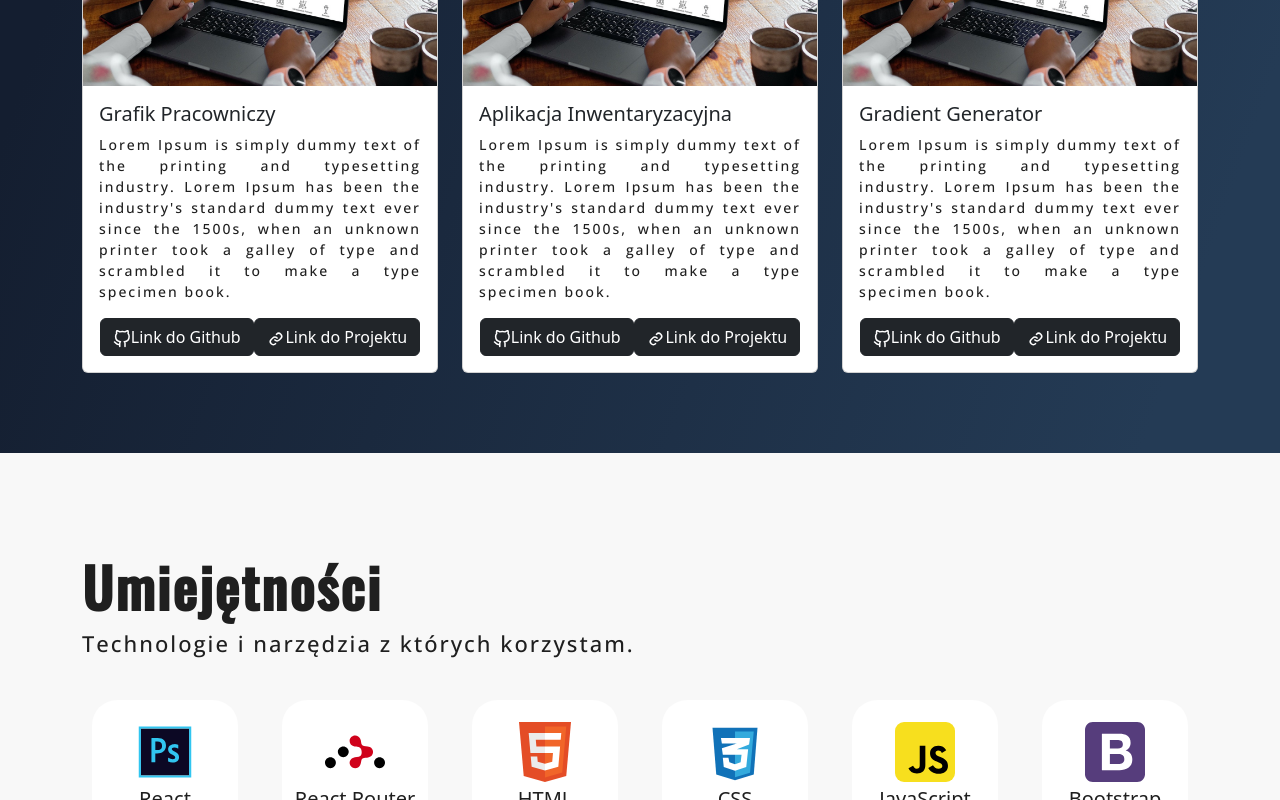
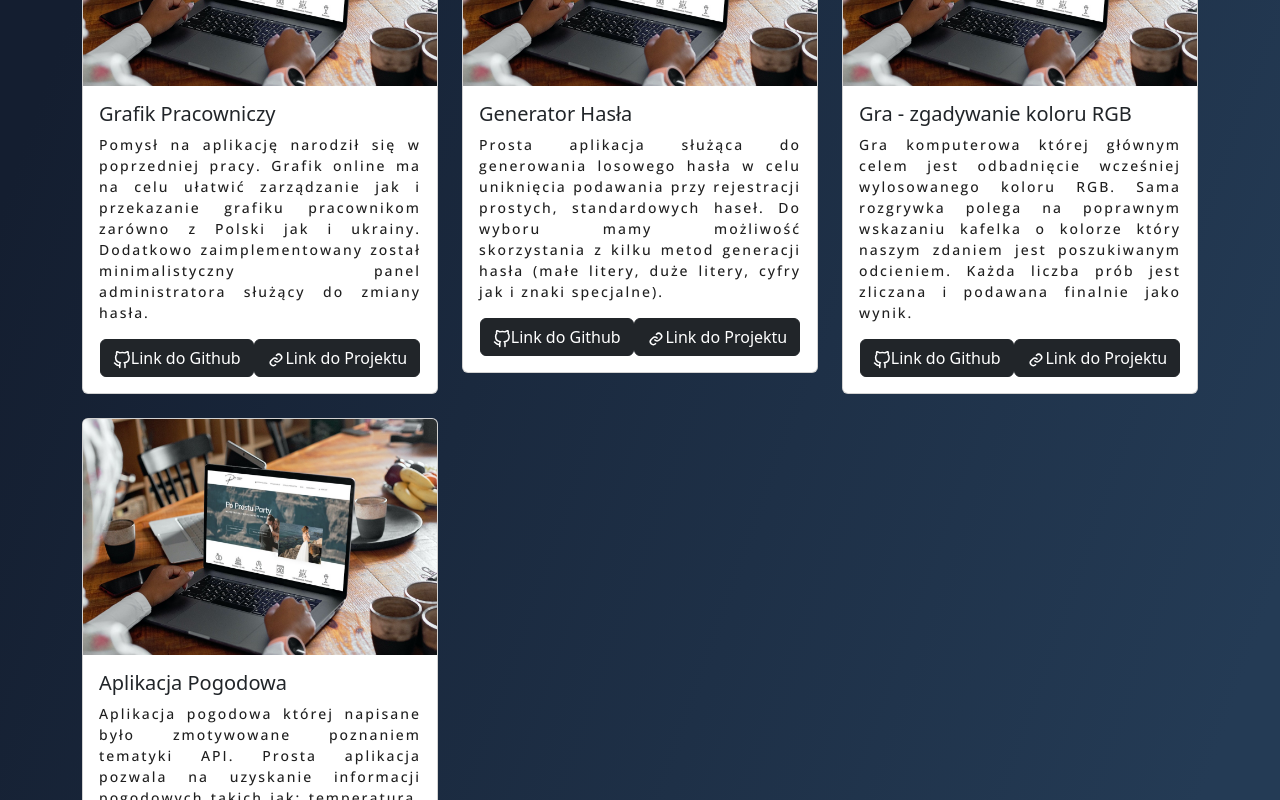
Before and after one commit to Dworianek/adrian-dworak-portfolio, a React (Create React App) app: page / in a window 1280 px wide. Shown: the part 1080-1880 px from the top of the page. Built offline with nearby package versions, Linux system fonts and the light colour scheme.

Commit message:
commit projects text

```diff
--- a/src/i18n.js
+++ b/src/i18n.js
@@ -32,15 +32,19 @@ i18n.use(initReactI18next).init({
         //Proejct1
         project1Header: "Grafik Pracowniczy",
         project1Text:
-          "Lorem Ipsum is simply dummy text of the printing and typesetting industry. Lorem Ipsum has been the industry's standard dummy text ever since the 1500s, when an unknown printer took a galley of type and scrambled it to make a type specimen book.",
+          "Pomysł na aplikację narodził się w poprzedniej pracy. Grafik online ma na celu ułatwić zarządzanie jak i przekazanie  grafiku pracownikom zarówno z Polski jak i ukrainy. Dodatkowo zaimplementowany został minimalistyczny panel administratora służący do zmiany hasła.",
         //Proejct2
-        project2Header: "Aplikacja Inwentaryzacyjna",
+        project2Header: "Generator Hasła",
         project2Text:
-          "Lorem Ipsum is simply dummy text of the printing and typesetting industry. Lorem Ipsum has been the industry's standard dummy text ever since the 1500s, when an unknown printer took a galley of type and scrambled it to make a type specimen book.",
+          "Prosta aplikacja służąca do generowania losowego hasła w celu uniknięcia podawania przy rejestracji prostych, standardowych haseł. Do wyboru mamy możliwość skorzystania z kilku metod generacji hasła (małe litery, duże litery, cyfry jak i znaki specjalne).",
         //Proejct3
-        project3Header: "Gradient Generator",
+        project3Header: "Gra - zgadywanie koloru RGB",
         project3Text:
-          "Lorem Ipsum is simply dummy text of the printing and typesetting industry. Lorem Ipsum has been the industry's standard dummy text ever since the 1500s, when an unknown printer took a galley of type and scrambled it to make a type specimen book.",
+          "Gra komputerowa której głównym celem jest odbadnięcie wcześniej wylosowanego koloru RGB. Sama rozgrywka polega na poprawnym wskazaniu kafelka o kolorze który naszym zdaniem jest poszukiwanym odcieniem. Każda liczba prób jest zliczana i podawana finalnie jako wynik.",
+        //Proejct4
+        project4Header: "Aplikacja Pogodowa",
+        project4Text:
+          "Aplikacja pogodowa której napisane było zmotywowane poznaniem tematyki API. Prosta aplikacja pozwala na uzyskanie informacji pogodowych takich jak: temperatura, ciśnienie, godzina wschodu czy zachodu słońca. Istnieje możliwość podania interesującego nas miasta.",
         // Skills Text
         skillsHeader: "Umiejętności",
         skillsText: "Technologie i narzędzia z których korzystam.",
@@ -95,18 +99,22 @@ i18n.use(initReactI18next).init({
         projectHeader: "Projects",
         projectText: "Take a look at my recent projects.",
         projectButton: "Check Project",
-        //Proejct1
+        //Project1
         project1Header: "Employee Scheduler",
         project1Text:
-          "ENGLorem Ipsum is simply dummy text of the printing and typesetting industry. Lorem Ipsum has been the industry's standard dummy text ever since the 1500s, when an unknown printer took a galley of type and scrambled it to make a type specimen book.",
-        //Proejct2
-        project2Header: "Inventory application",
+          "The idea for the application was born in a previous job. The online schedule is designed to facilitate the management and transfer of the schedule to employees from both Poland and Ukraine. In addition, a minimalist administrator panel has been implemented for changing the password.",
+        //Project2
+        project2Header: "Password Generator",
         project2Text:
-          "ENGLorem Ipsum is simply dummy text of the printing and typesetting industry. Lorem Ipsum has been the industry's standard dummy text ever since the 1500s, when an unknown printer took a galley of type and scrambled it to make a type specimen book.",
-        //Proejct3
-        project3Header: "Gradient Generator",
+          "A simple application used to generate a random password in order to avoid entering simple, standard passwords during registration. We can choose from several methods of password generation (lowercase letters, uppercase letters, numbers and special characters).",
+        //Project3
+        project3Header: "Game - RGB color guessing",
         project3Text:
-          "ENGLorem Ipsum is simply dummy text of the printing and typesetting industry. Lorem Ipsum has been the industry's standard dummy text ever since the 1500s, when an unknown printer took a galley of type and scrambled it to make a type specimen book.",
+          "A computer game whose main goal is to check the previously drawn RGB color. The game itself consists in correctly indicating a tile with a color that we think is the shade we are looking for. Each number of attempts is counted and finally given as a result.",
+        //Project4
+        project4Header: "Weather App",
+        project4Text:
+          "The weather application which was written motivated by learning about the API. A simple application allows you to obtain weather information such as: temperature, pressure, time of sunrise or sunset. You can enter the city you are interested in.",
         // Skills Text
         skillsHeader: "Skills",
         skillsText: "Technologies and tools I use.",
--- a/src/layouts/Projects.js
+++ b/src/layouts/Projects.js
@@ -39,6 +39,13 @@ const Projects = () => {
       linkPage: "https://dworianek.github.io/password_generator/",
       photo: project1_photo,
     },
+    {
+      name: t("project4Header"),
+      desc: t("project4Text"),
+      linkGithub: "https://github.com/Dworianek/weather-app",
+      linkPage: "https://dworianek.github.io/weather-app/",
+      photo: project1_photo,
+    },
   ];
 
   const projects = project_base.map((project) => (
```
